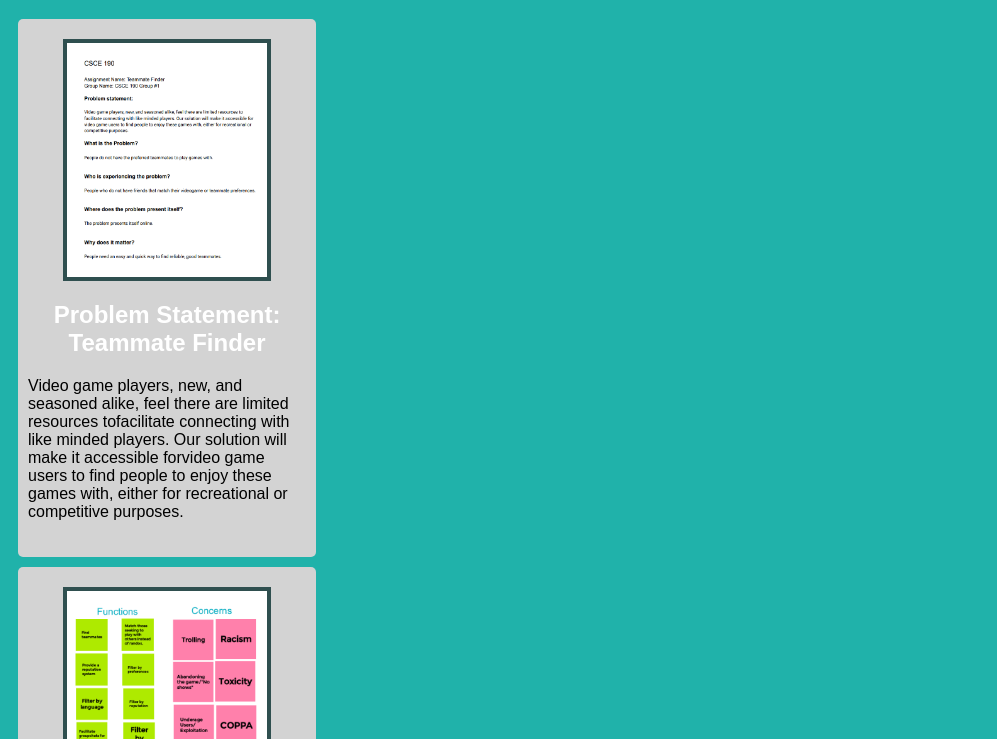
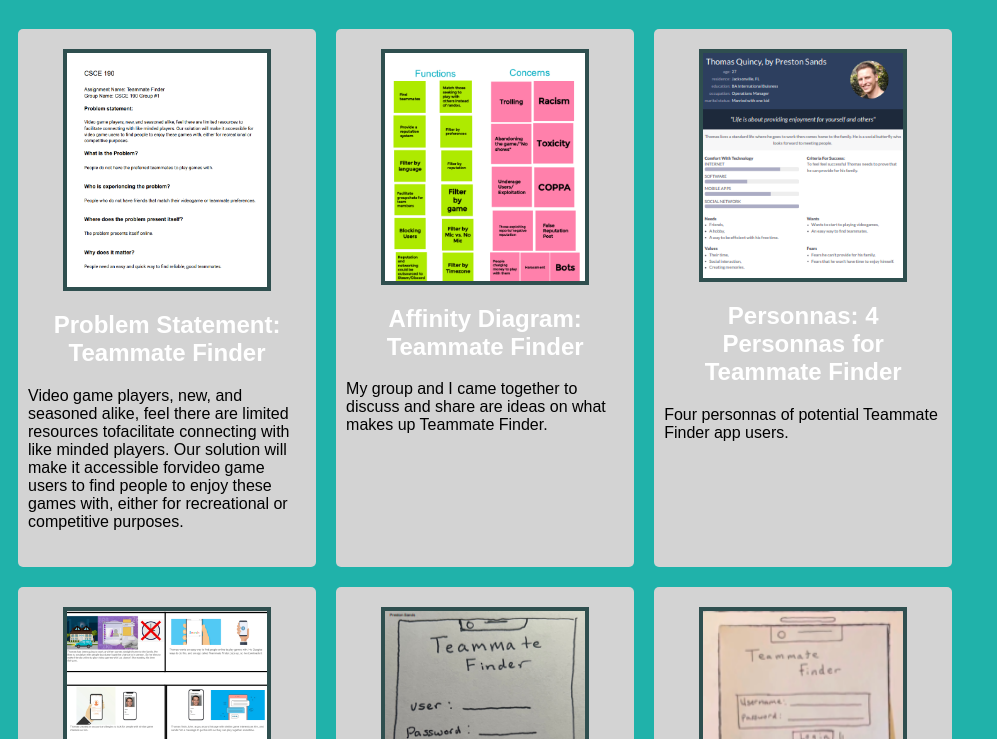
Before and after one commit to UndyingTomb/UndyingTomb.github.io, a plain HTML site: page csce190/index.html in a window 1280 px wide. Shown: the part 61-800 px from the top of the page, without its empty margins (0-997 px from the left). Drawn offline with Linux system fonts and the light colour scheme.

Commit message:
Add files via upload

```diff
--- a/csce190/index.html
+++ b/csce190/index.html
@@ -7,7 +7,7 @@
     <body>
         <h1>Preston Sands' CSCE 190</h1>
 
-        <div class="assingments">
+        <div class="assignments">
         <!--Problem Statement Assignment-->
         <section class="assignment">
 <a href="files/problem-statement.pdf"><img src="images/problem-statement.png"></a>
```
